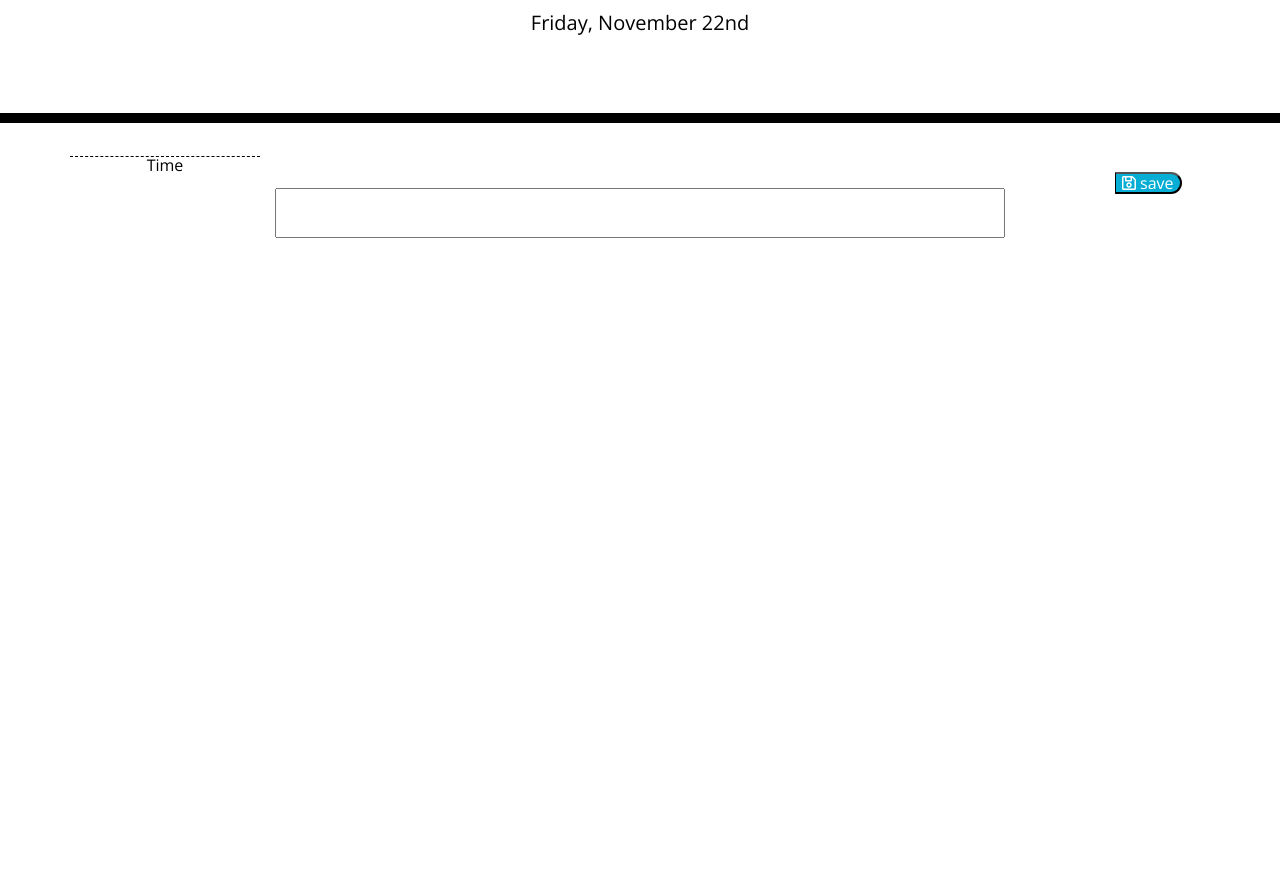
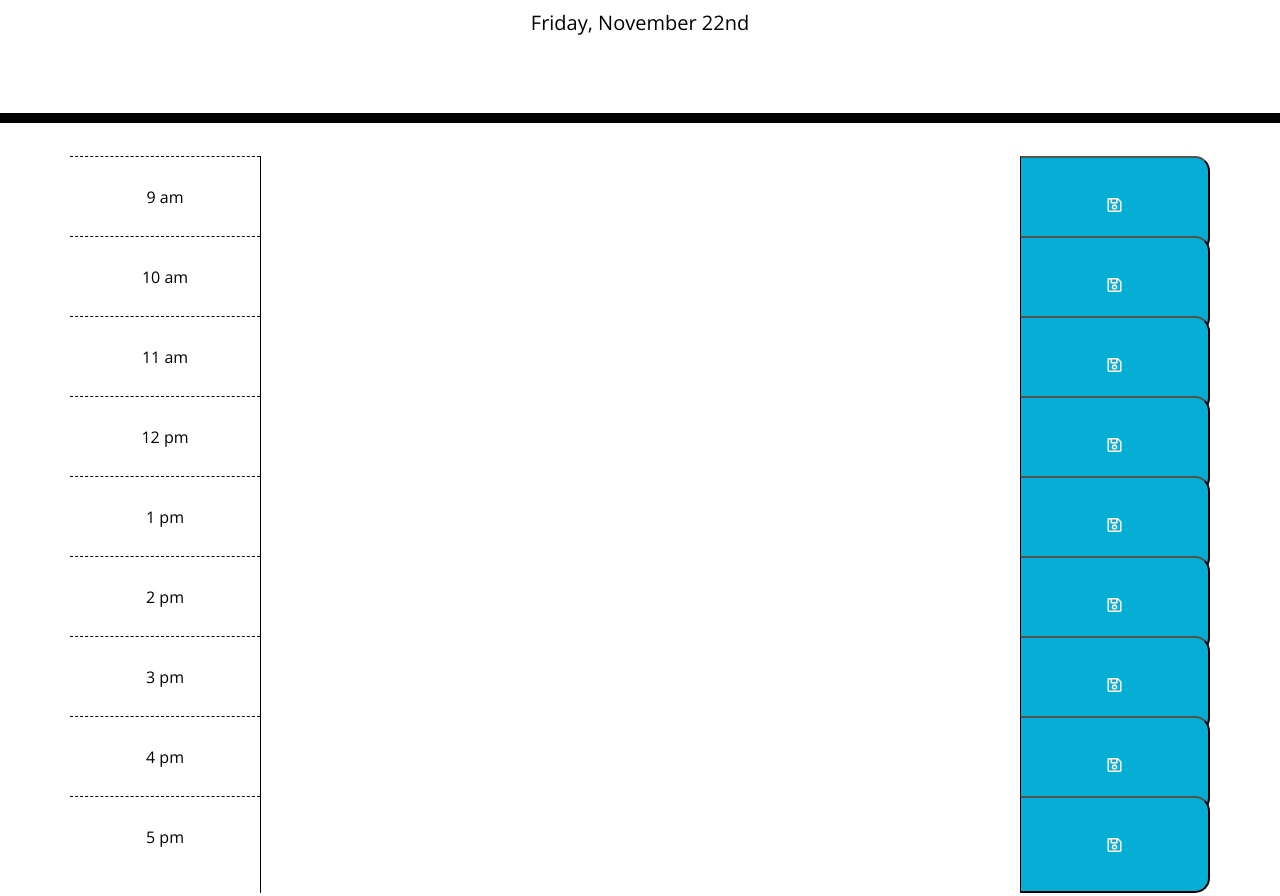
Before and after one commit to carolynttnguyen/Day-Planner-1, a plain HTML site: page index.html in a window 1280 px wide. Shown: the part 181-1077 px from the top of the page. Before the commit the page ends 800 px from the top, so only its background shows below. Drawn offline with nearby package versions, Linux system fonts and the light colour scheme.

Commit message:
layout set up for front end

```diff
--- a/assets/css/style.css
+++ b/assets/css/style.css
@@ -4,6 +4,7 @@ body {
   line-height: 1;
 }
 
+/* this is what they want us to use instead of input I believe  */
 textarea{
   background: transparent;
   border: none;
@@ -43,12 +44,6 @@ textarea{
   border-top: 1px dashed #000000;
 }
 
-/* my class  */
-.input {
-  height: 50px;
-  width: 100%;
-}
-
 /* update these to the colors that I would like them to be  */
 .past {
   background-color: #d3d3d3;
@@ -71,9 +66,18 @@ textarea{
   border-bottom-right-radius: 15px;
   background-color: #06AED5;
   color: white;
+  /* height: 100%;
+  width: 100%; */
 }
 
 .saveBtn i:hover {
   font-size: 20px;
   transition: all .3s ease-in-out;
 }
+
+
+/* style set ups to block out where the row is */
+/*
+#black {
+  background-color: black;
+} */
--- a/assets/javascript/script.js
+++ b/assets/javascript/script.js
@@ -22,33 +22,12 @@
 // * if line is current hour it is green and the line after it is purple
 // * else it is a light lavendar
 
-/////
-// variables
-/////
-
-const m = moment();
-
-
-/////
-// functions
-/////
-
-// function using moment.js to call in the date for the top of the page
-console.log(m.format("dddd, MMMM Do"));
-
-$("#currentDay").text(m.format("dddd, MMMM Do"));
-
 // testing out the box
 // var words;
 // var saveWords = JSON.parse(localStorage.getItem("test words"));
 // console.log("saveWords: " + saveWords);
 // $("#test").empty();
 // $("#test").val(saveWords);
-var words;
-var saveWords = JSON.parse(localStorage.getItem("9 am"));
-$("#ninAm").empty();
-$("#nineAm").val(saveWords);
-
 // $("#save").click(function(){
 //     console.log("I hear a click");
 //     console.log($("#test").val());
@@ -58,15 +37,50 @@ $("#nineAm").val(saveWords);
 //     saveWords = JSON.parse(localStorage.getItem("test words"));
 //     console.log(saveWords);
 // });
+
+/////
+// jumbotron area
+/////
+
+// variables
+
+const m = moment();
+
+// functions
+
+// function using moment.js to call in the date for the top of the page
+console.log(m.format("dddd, MMMM Do"));
+
+$("#currentDay").text(m.format("dddd, MMMM Do"));
+
+/////
+// dayplanner area
+/////
+
+// variables and what ifs
+
+var words;
+var saveWords = JSON.parse(localStorage.getItem("9 am"));
+$("#nineAm").val("");
+$("#nineAm").val(saveWords);
+
+// if that knows what the current time is and highlights the current hour
+// if current hour, else if current hour +1, else past hour color
+// is ran on each page refresh and each save?
+
+
+// functions
+
 $(".saveBtn").click(function(){
     words = $("#nineAm").val();
     localStorage.setItem("9 am", JSON.stringify(words));
     saveWords = JSON.parse(localStorage.getItem("#nineAm"));
 });
-// dummy function that allows us to listen for clicks, knows which row the button is connected
-// to, and then saves that row to localStorage
 
-// function to hear what is saved in the slot and runs the dummy function to save it
+// dummy function that allows us to save that row to localStorage
 
-// function that knows what the current time is and highlights the current hour in green
-// also knows then to mark the next hour purple, updating CSS classes dynamically
+// function that listen for clicks, knows which row the button is connected
+// to, and then runs the dummy function to save the information
+
+// dummy function that then is called by the first dummy function and prints the localStorage
+// informaiton to the page
--- a/index.html
+++ b/index.html
@@ -23,7 +23,7 @@
   </head>
 
   <body>
-    <div class="textarea">
+
     <header class="jumbotron">
       <h1 class="display-3">Work Day Scheduler</h1>
       <p class="lead">A simple calendar app for scheduling your work day</p>
@@ -35,27 +35,159 @@
       <!-- Timeblocks go here -->
       <div class="time-block">
 
-            <div class="row">
-              <div class ="col-2 hour"> Time </div>
-              <div class ="col-8">
-                  <input type="text" id="nineAm" class="input">
-              </div>
-              <div class="col-2">
-                <button class="saveBtn"><i class="far fa-save"></i> save</button>
-              </div>
         <!-- Time | Space to Write | Save button -->
         <!-- columns for each of these three things? -->
         <!-- Repeat 8 times -->
 
-              <!-- testing out the box
-              <input type="text" id="test">
-              <button id="save">save</button> -->
+        <div class="row">
+
+          <!-- has a dark border in example -->
+          <div class ="col-2 hour">
+            <p>9 am</p>
+          </div>
+
+          <!-- has a white top and bottom border in example -->
+            <textarea id="nineAm" class=" col-8 input"></textarea>
+
+          <!-- has a white bottom border except for last on in example -->
+          <!-- need to update what the icon looks like on hover -->
+          <button class="col-2 saveBtn"><i class="far fa-save"></i></button>
+
+        </div>
+
+        <div class="row">
+
+          <!-- has a dark border in example -->
+          <div class ="col-2 hour">
+            <p>10 am</p>
+          </div>
+
+          <!-- has a white top and bottom border in example -->
+            <textarea id="tenAm" class=" col-8 input"></textarea>
+
+          <!-- has a white bottom border except for last on in example -->
+          <!-- need to update what the icon looks like on hover -->
+          <button class="col-2 saveBtn"><i class="far fa-save"></i></button>
+
+        </div>
+
+        <div class="row">
+
+          <!-- has a dark border in example -->
+          <div class ="col-2 hour">
+          <p>11 am</p>
+          </div>
+
+          <!-- has a white top and bottom border in example -->
+          <textarea id="elevenAm" class=" col-8 input"></textarea>
+
+          <!-- has a white bottom border except for last on in example -->
+          <!-- need to update what the icon looks like on hover -->
+          <button class="col-2 saveBtn"><i class="far fa-save"></i></button>
+
+        </div>
+
+        <div class="row">
+
+          <!-- has a dark border in example -->
+          <div class ="col-2 hour">
+          <p>12 pm</p>
+          </div>
+
+          <!-- has a white top and bottom border in example -->
+          <textarea id="twelvePm" class=" col-8 input"></textarea>
+
+          <!-- has a white bottom border except for last on in example -->
+          <!-- need to update what the icon looks like on hover -->
+          <button class="col-2 saveBtn"><i class="far fa-save"></i></button>
+
+        </div>
+
+        <div class="row">
+
+          <!-- has a dark border in example -->
+          <div class ="col-2 hour">
+          <p>1 pm</p>
+          </div>
+
+          <!-- has a white top and bottom border in example -->
+          <textarea id="onePm" class=" col-8 input"></textarea>
+
+          <!-- has a white bottom border except for last on in example -->
+          <!-- need to update what the icon looks like on hover -->
+          <button class="col-2 saveBtn"><i class="far fa-save"></i></button>
+
+        </div>
+
+        <div class="row">
+
+          <!-- has a dark border in example -->
+          <div class ="col-2 hour">
+          <p>2 pm</p>
+          </div>
+
+          <!-- has a white top and bottom border in example -->
+          <textarea id="twoPm" class=" col-8 input"></textarea>
+
+          <!-- has a white bottom border except for last on in example -->
+          <!-- need to update what the icon looks like on hover -->
+          <button class="col-2 saveBtn"><i class="far fa-save"></i></button>
+
+        </div>
+
+        <div class="row">
+
+          <!-- has a dark border in example -->
+          <div class ="col-2 hour">
+          <p>3 pm</p>
+          </div>
+
+          <!-- has a white top and bottom border in example -->
+          <textarea id="threePm" class=" col-8 input"></textarea>
+
+          <!-- has a white bottom border except for last on in example -->
+          <!-- need to update what the icon looks like on hover -->
+          <button class="col-2 saveBtn"><i class="far fa-save"></i></button>
+
+        </div>
+
+        <div class="row">
+
+          <!-- has a dark border in example -->
+          <div class ="col-2 hour">
+          <p>4 pm</p>
+          </div>
+
+          <!-- has a white top and bottom border in example -->
+          <textarea id="fourPm" class=" col-8 input"></textarea>
+
+          <!-- has a white bottom border except for last on in example -->
+          <!-- need to update what the icon looks like on hover -->
+          <button class="col-2 saveBtn"><i class="far fa-save"></i></button>
+
+        </div>
+
+        <div class="row">
+
+          <!-- has a dark border in example -->
+          <div class ="col-2 hour">
+          <p>5 pm</p>
+          </div>
+
+          <!-- has a white top and bottom border in example -->
+          <textarea id="fivePm" class=" col-8 input"></textarea>
+
+          <!-- has a white bottom border except for last on in example -->
+          <!-- need to update what the icon looks like on hover -->
+          <button class="col-2 saveBtn"><i class="far fa-save"></i></button>
 
         </div>
 
       </div>
+
     </div>
-    </div>
+
+
 
     <script src="https://code.jquery.com/jquery-3.4.1.min.js"></script>
     <script src="https://cdnjs.cloudflare.com/ajax/libs/moment.js/2.24.0/moment.min.js"></script>
```
Lines whose indentation alone changed are shown as unchanged.
